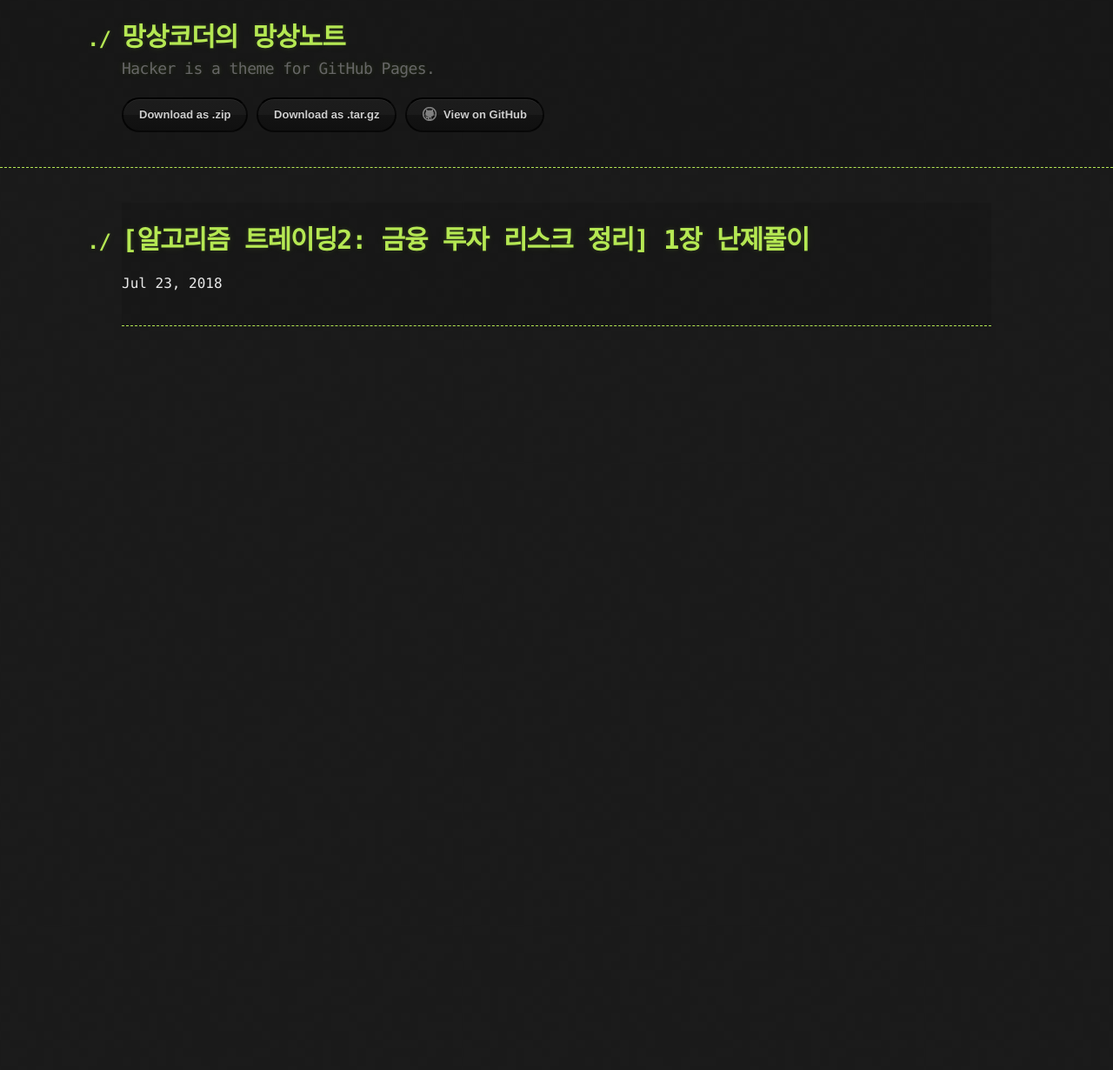
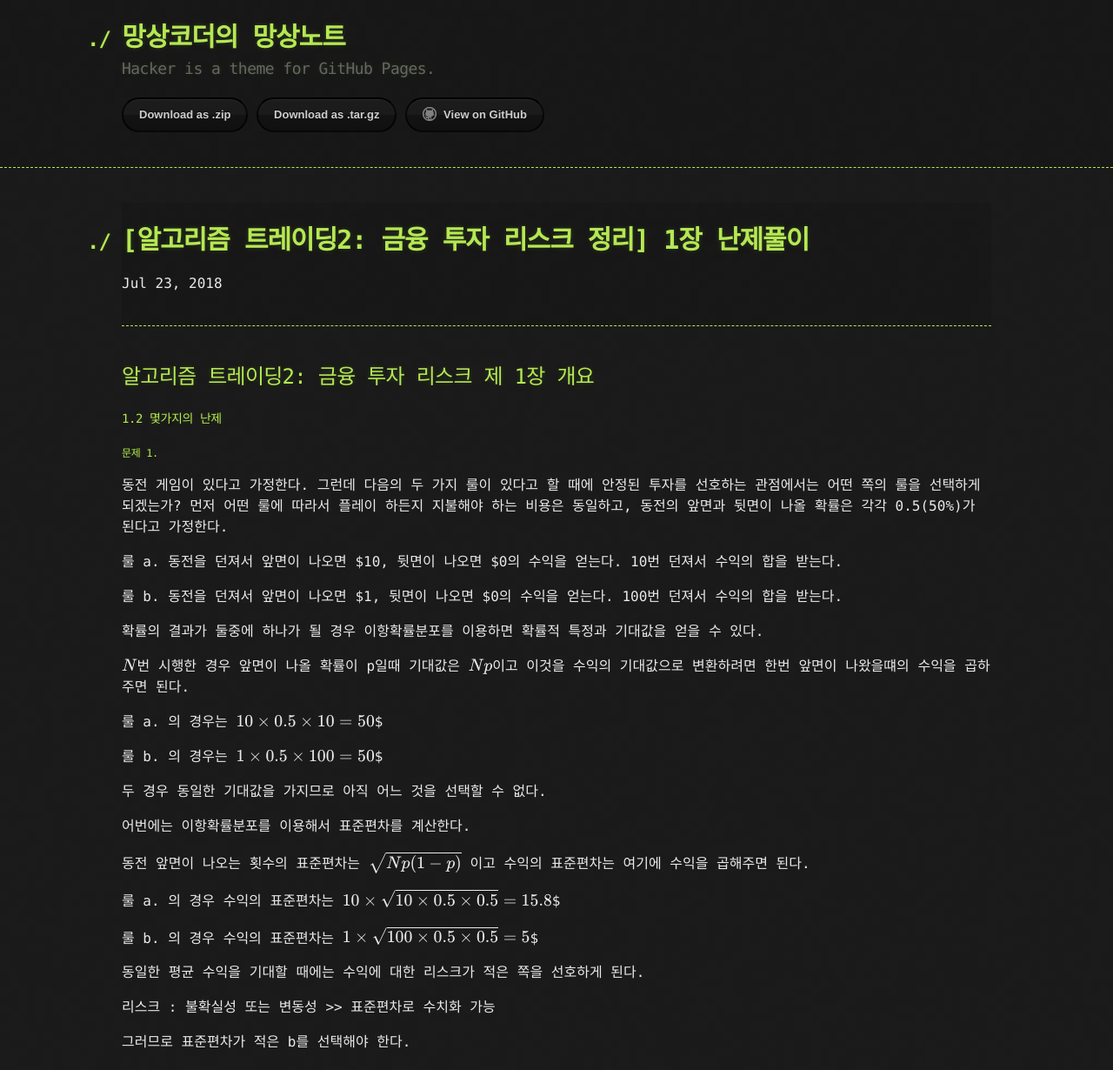
Before and after one commit to kooock/kooock.github.io, a Jekyll site: the page built from _posts/2018-07-23-algorithm_trading2_chapter1_brain_teaser.md, in a window 1280 px wide. Shown: the whole page at 87% size. Built offline with Jekyll 4.4.1, drawn with Linux system fonts in a browser that asks for light colours; formulas are drawn with MathJax 3; before the commit the page ends 900 px from its top, so only the background shows below that.

Commit message:
알고리즘 트레이딩2 1.2 문제1 update

```diff
--- a/_posts/2018-07-23-algorithm_trading2_chapter1_brain_teaser.md
+++ b/_posts/2018-07-23-algorithm_trading2_chapter1_brain_teaser.md
@@ -7,3 +7,43 @@ comments: true
 category : FinanceEngineering
 tags: [금융공학, 퀀트, 알고리즘트레이딩, 리스크관리]
 ---
+
+
+알고리즘 트레이딩2: 금융 투자 리스크 제 1장 개요
+--------------------------------------------------------------------------------------------
+
+#### 1.2 몇가지의 난제
+
+##### 문제 1.
+동전 게임이 있다고 가정한다.
+그런데 다음의 두 가지 룰이 있다고 할 때에 안정된 투자를 선호하는 관점에서는 어떤 쪽의 룰을 선택하게 되겠는가?
+먼저 어떤 룰에 따라서 플레이 하든지  지불해야 하는 비용은 동일하고, 동전의 앞면과 뒷면이 나올 확률은 각각 0.5(50%)가 된다고 가정한다.
+
+룰 a. 동전을 던져서 앞면이 나오면 $10, 뒷면이 나오면 $0의 수익을 얻는다. 10번 던져서 수익의 합을 받는다.
+
+룰 b. 동전을 던져서 앞면이 나오면 $1, 뒷면이 나오면 $0의 수익을 얻는다. 100번 던져서 수익의 합을 받는다.
+
+확률의 결과가 둘중에 하나가 될 경우 이항확률분포를 이용하면 확률적 특정과 기대값을 얻을 수 있다.
+
+$$N$$번 시행한 경우 앞면이 나올 확률이 p일때 기대값은 $$Np$$이고 이것을 수익의 기대값으로 변환하려면 한번 앞면이 나왔을떄의 수익을 곱하주면 된다.
+
+룰 a. 의 경우는 $$ 10 \times 0.5 \times 10 = 50$$\$
+
+룰 b. 의 경우는 $$ 1 \times 0.5 \times 100 = 50$$\$
+
+두 경우 동일한 기대값을 가지므로 아직 어느 것을 선택할 수 없다.
+
+
+어번에는 이항확률분포를 이용해서 표준편차를 계산한다.
+
+동전 앞면이 나오는 횟수의 표준편차는 $$\sqrt{Np(1-p)}$$ 이고 수익의 표준편차는 여기에 수익을 곱해주면 된다.
+
+룰 a. 의 경우 수익의 표준편차는 $$10 \times \sqrt{10 \times 0.5 \times 0.5} = 15.8$$\$
+
+룰 b. 의 경우 수익의 표준편차는 $$1 \times \sqrt{100 \times 0.5 \times 0.5} = 5$$\$
+
+동일한 평균 수익을 기대할 때에는 수익에 대한 리스크가 적은 쪽을 선호하게 된다.
+
+리스크 : 불확실성 또는 변동성 \>> 표준편차로 수치화 가능
+
+그러므로 표준편차가 적은 b를 선택해야 한다.
```
